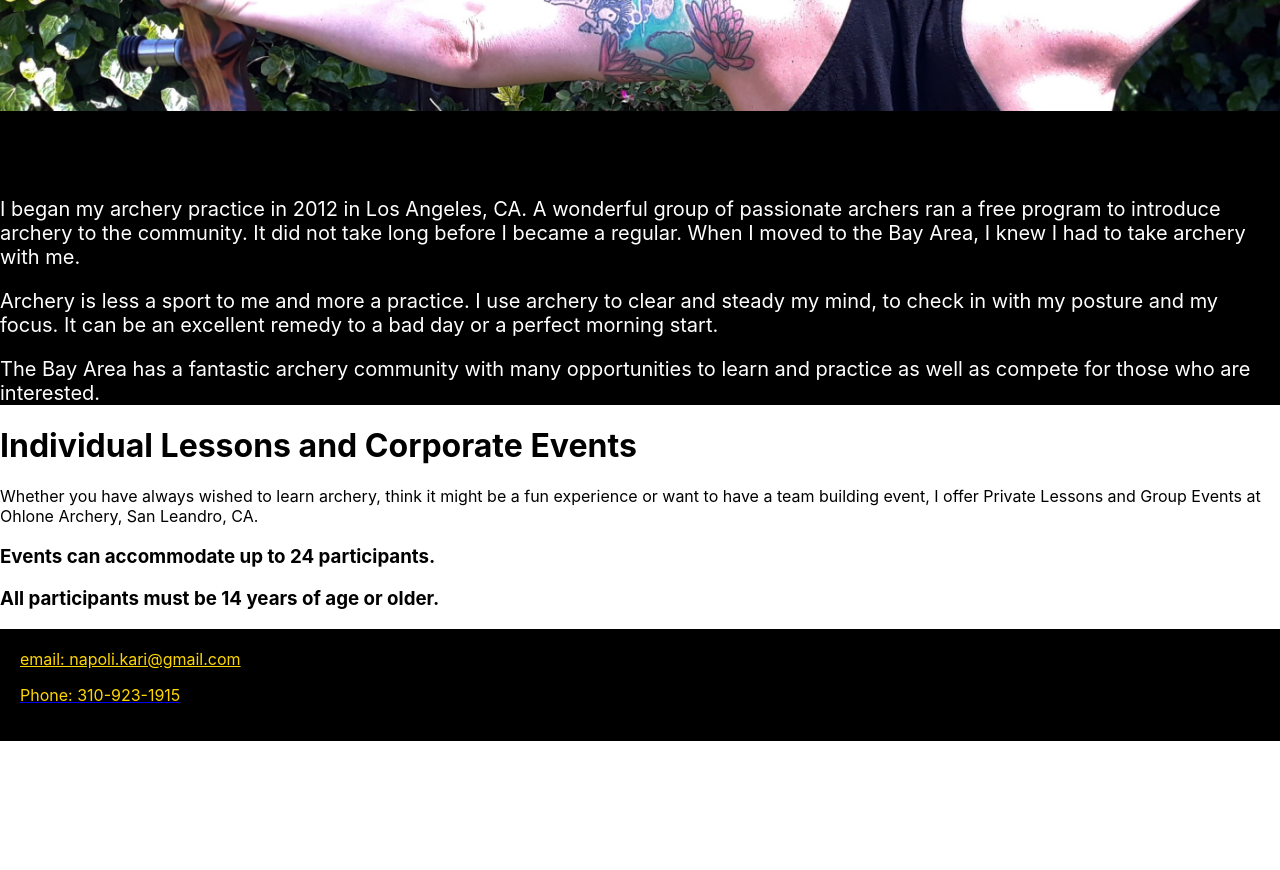
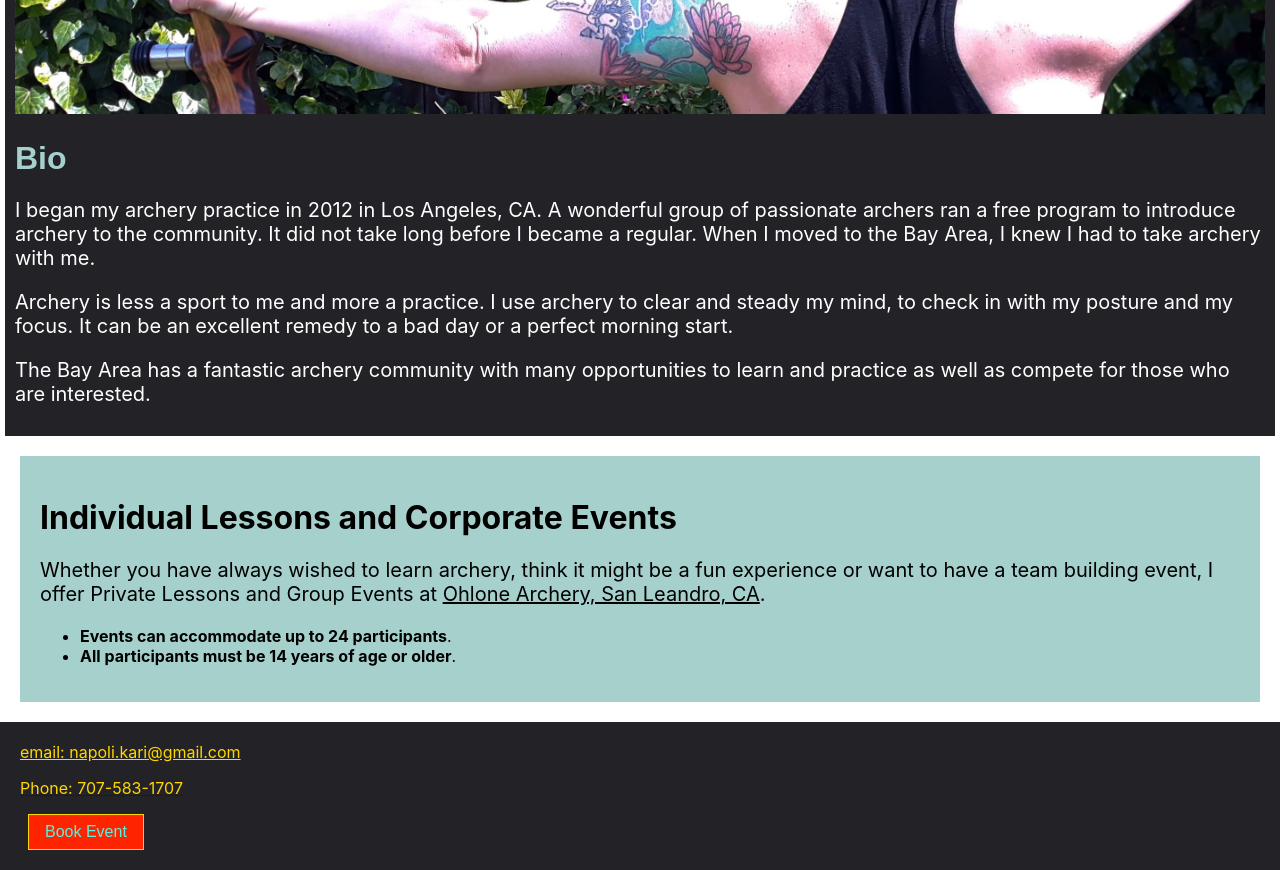
Before and after one commit to bjwilk/Karchery, a React (Create React App) app: page / in a window 1280 px wide. Shown: the part 440-1310 px from the top of the page. Before the commit the page ends 1181 px from the top, so only its background shows below. Built offline with nearby package versions, Linux system fonts and the light colour scheme; the HTML template or start-up script is replaced by a standard one.

Commit message:
updated css

```diff
--- a/src/App.js
+++ b/src/App.js
@@ -27,25 +27,44 @@ const Container = styled.div`
 `;
 
 const Footer = styled.footer`
-  background-color: black;
+background-color: #222227;
   padding: 20px;
   marging: 20px;
   bottom: 0;
 `;
 
 
-
 const Button = styled.button`
-  background-color: red;
-  color: white;
+  background-color: #FF2400;
+  color: #53F4E6;
   font-size: 16px;
   border: 1px solid gold;
   padding: 8px 16px;
   margin-left: 8px;
+  transition: background-color 0.3s ease;
+  cursor: pointer;
+
+  &:hover {
+    background-color: #ff0000;
+    color: #ffffff;
+    box-shadow: 0 2px 4px rgba(0, 0, 0, 0.3);
+  }
+
+  &:active {
+    background-color: #00ff00;
+  }
 `;
 
+const Middle = styled.div`
+background-color: #A5D0CC;
+padding: 20px;
+margin: 20px
+`
+
 const Upper = styled.div`
-background: black;
+background-color: #222227;
+padding: 10px;
+margin: 5px;
 `
 
 const P = styled.p`
@@ -59,30 +78,37 @@ function App() {
       <Navbar>
             <Container>
               <a href="https://eastbayarchery.simplybook.me">
-                <Button>Book</Button>
+                <Button>Book Event</Button>
               </a>
             </Container>
       </Navbar>
 
           <Upper>
             <Banner src={banner} alt="Kari"/>
-           <h1>Bio</h1>
+           <h1 style={{color: '#A5D0CC', fontFamily: 'Arial, sans-serif'}}>Bio</h1>
             <P>I began my archery practice in 2012 in Los Angeles, CA. A wonderful group of passionate archers ran a free program to introduce archery to the community. It did not take long before I became a regular. When I moved to the Bay Area, I knew I had to take archery with me.</P>
             <P>Archery is less a sport to me and more a practice. I use archery to clear and steady my mind, to check in with my posture and my focus. It can be an excellent remedy to a bad day or a perfect morning start.</P>
             <P>The Bay Area has a fantastic archery community with many opportunities to learn and practice as well as compete for those who are interested.</P>
           </Upper>
 
+       <Middle>
             <h1>Individual Lessons and Corporate Events</h1>
-            <p>Whether you have always wished to learn archery, think it might be a fun experience or want to have a team building event, I offer Private Lessons and Group Events at Ohlone Archery, San Leandro, CA.</p>
-            <h3>Events can accommodate up to 24 participants.</h3>
-            <h3>All participants must be 14 years of age or older.</h3>
+            <p style={{fontSize: '20px'}}>Whether you have always wished to learn archery, think it might be a fun experience or want to have a team building event, I offer Private Lessons and Group Events at <u>Ohlone Archery, San Leandro, CA</u>.</p>
+            <ul>
+              <li><span><strong>Events can accommodate up to 24 participants</strong>.</span></li>
+              <li><span><strong>All participants must be 14 years of age or older</strong>.</span></li>
+            </ul>
 
+        </Middle>
 
       <Footer>
         <div>
           <a href="mailto:napoli.kari@gmail.com" style={{color: 'gold'}}>email: napoli.kari@gmail.com</a>
-            <a href="tel:+13109231915"><p style={{color: 'gold'}}>Phone: 310-923-1915</p></a>
+            <a href="tel:+17075831707"><p style={{color: 'gold'}}>Phone: 707-583-1707</p></a>
         </div>
+        <a href="https://eastbayarchery.simplybook.me">
+                <Button>Book Event</Button>
+              </a>
       </Footer>
     </>
   );
```
